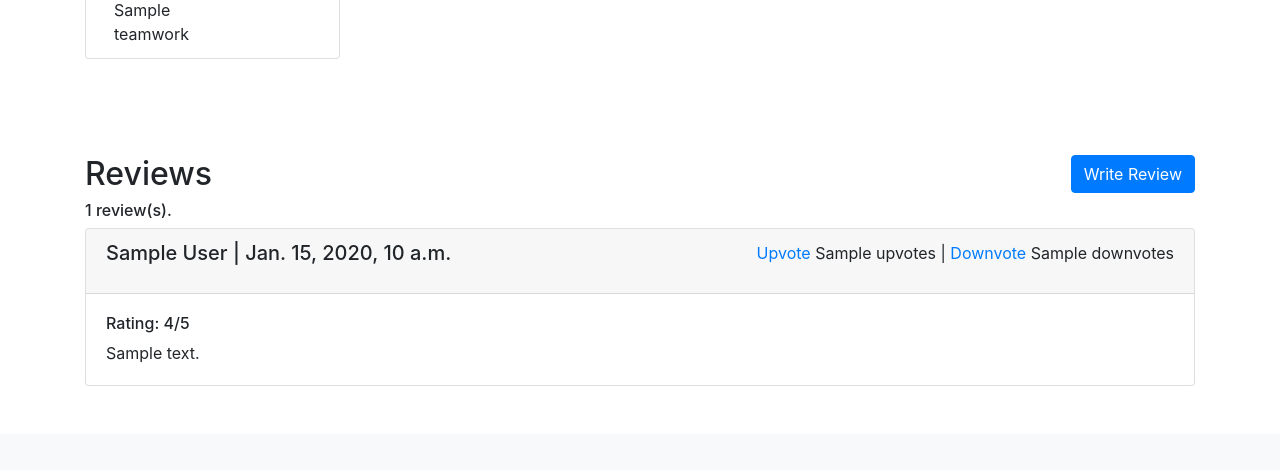
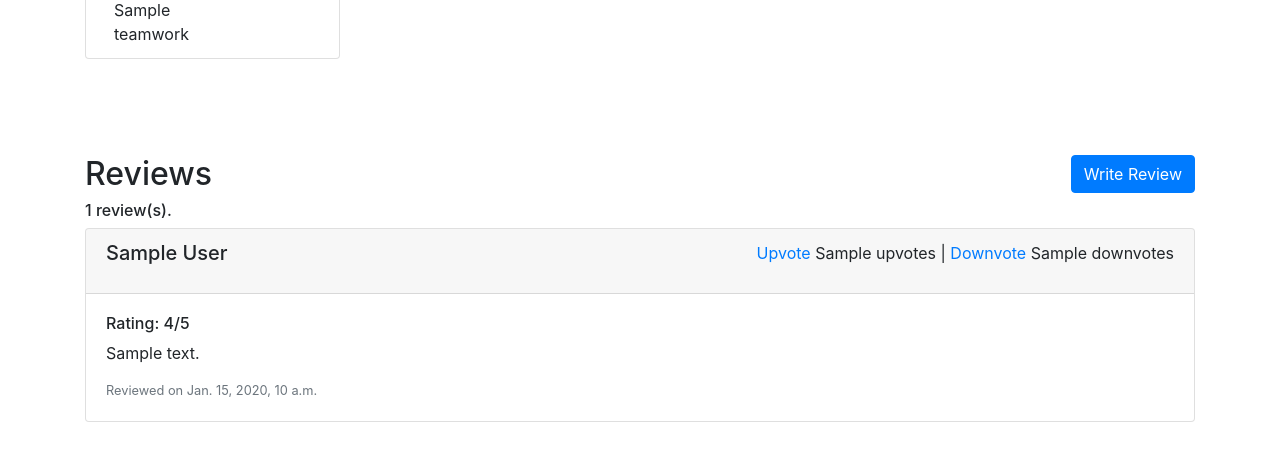
Before and after one commit to WE-ARE-JAM/student-reviews, a Django app: template base/templates/student-profile.html in a window 1280 px wide. Shown: the part 870-1340 px from the top of the page. Before the commit the page ends 1256 px from the top, so only its background shows below. Run offline with Django 4.2, Linux system fonts and the light colour scheme; the template is opened without the code that fills it: most values are stand-ins (such as "Sample title", 1, 10 or a date in 2020); some libraries are stand-ins or nearby versions.

Commit message:
Edit styling for review listing on student profile

```diff
--- a/base/templates/student-profile.html
+++ b/base/templates/student-profile.html
@@ -84,18 +84,21 @@
             </form>
 
             <div class="card">
-                <div class="card-header d-flex justify-content-between">
-                    <h5>{{ review.staff.user.first_name }} {{ review.staff.user.last_name }} | {{ review.timestamp }}</h5>
-                    <p><a href="#" onClick="document.getElementsByClassName('upvote id-{{ review.id }}')[0].submit()">Upvote</a> {{ review.stats.upvotes }}   |   <a href="#" onClick="document.getElementsByClassName('downvote id-{{ review.id }}')[0].submit()">Downvote</a> {{ review.stats.downvotes }}</p>
+                <div class="card-header">
+                    <div class="d-flex justify-content-between">
+                        <h5>{{ review.staff.user.first_name }} {{ review.staff.user.last_name }}</h5>
+                        <p><a href="#" onClick="document.getElementsByClassName('upvote id-{{ review.id }}')[0].submit()">Upvote</a> {{ review.stats.upvotes }}   |   <a href="#" onClick="document.getElementsByClassName('downvote id-{{ review.id }}')[0].submit()">Downvote</a> {{ review.stats.downvotes }}</p>
+                    </div>
                 </div>
                 <div class="card-body">
                     <h6>Rating: {{ review.rating }}/5</h6>
                     <p class="card-text">{{ review.text }}</p>
-                    {% if user == review.staff.user %}
-                        <div class="d-flex justify-content-end">
+                    <div class="d-flex justify-content-between">
+                        <small class="text-muted">Reviewed on {{ review.timestamp }}</small>
+                        {% if user == review.staff.user %}
                             <a href="{% url 'base:edit-review' review.id %}" class="btn btn-primary">Edit</a>
-                        </div>
-                    {% endif %}
+                        {% endif %}
+                    </div>
                 </div>
             </div>
 
```
